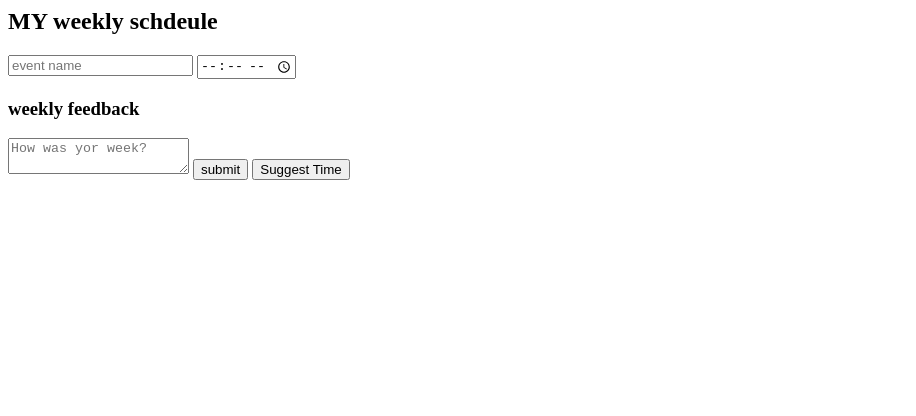
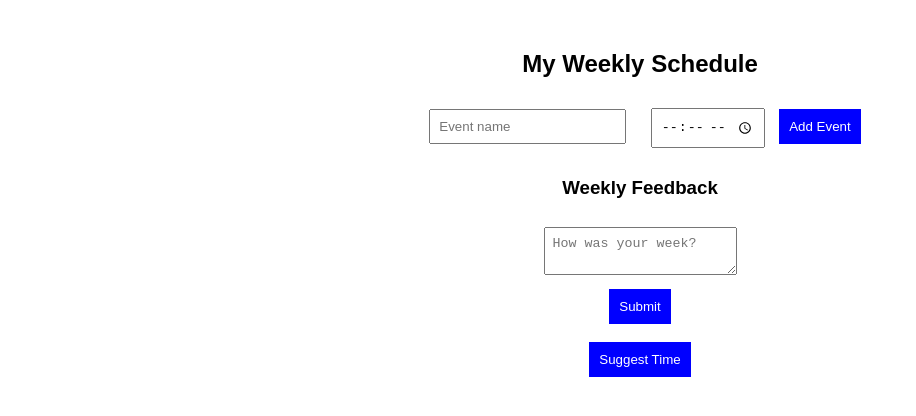
Before and after one commit to sanjanajolly0809/software-engineering-web-application, a plain HTML site: page software engenering/dashboard.html in a window 1280 px wide. Shown: the whole page, without its empty margins (0-916 px from the left). Drawn offline with Linux system fonts and the light colour scheme.

Commit message:
Add files via upload

```diff
--- a/software engenering/dashboard.html
+++ b/software engenering/dashboard.html
@@ -1,19 +1,28 @@
+<!DOCTYPE html>
 <html>
 <head>
-    <title>Smartweek dashboard</title>
-    <link rel="stylesheet" href="style.css"
+    <title>SmartWeek Dashboard</title>
+    <link rel="stylesheet" href="style.css">
 </head>
 <body>
-    <h2> MY weekly schdeule</h2>
-    <input type="text" id="eventname" placeholder="event name">
-    <input type="time" id="eventtime">
 
-    <ul id="eventlist"></ul>
+    <h2>My Weekly Schedule</h2>
 
-    <h3> weekly feedback</h3>
-    <textarea id="feedback" placeholder="How was yor week?"></textarea>
-    <button onclick="submitfeedback()">submit</button>
+    <input type="text" id="eventName" placeholder="Event name">
+    <input type="time" id="eventTime">
+    <button onclick="addEvent()">Add Event</button>
+
+    <ul id="eventList"></ul>
+
+    <h3>Weekly Feedback</h3>
+    <textarea id="feedback" placeholder="How was your week?"></textarea>
+    <br>
+    <button onclick="submitFeedback()">Submit</button>
+
+    <br><br>
+    <button onclick="suggestTime()">Suggest Time</button>
+
     <script src="script.js"></script>
-    <button onclick="suggestTime()">Suggest Time</button>
+
 </body>
 </html>
--- a/software engenering/script.js
+++ b/software engenering/script.js
@@ -0,0 +1,29 @@
+function login() {
+    window.location.href = "dashboard.html";
+}
+
+function addEvent() {
+    let name = document.getElementById("eventName").value;
+    let time = document.getElementById("eventTime").value;
+
+    if (name === "" || time === "") {
+        alert("Please enter event name and time");
+        return;
+    }
+
+    let li = document.createElement("li");
+    li.innerText = name + " at " + time;
+
+    document.getElementById("eventList").appendChild(li);
+}
+
+function submitFeedback() {
+    let feedback = document.getElementById("feedback").value;
+    alert("Feedback submitted: " + feedback);
+}
+
+function suggestTime() {
+    let times = ["09:00", "12:00", "15:00", "18:00"];
+    let random = times[Math.floor(Math.random() * times.length)];
+    alert("Suggested time: " + random);
+}
--- a/software engenering/style.css
+++ b/software engenering/style.css
@@ -0,0 +1,18 @@
+body {
+    font-family: Arial;
+    text-align: center;
+    margin-top: 50px;
+}
+
+input, textarea {
+    margin: 10px;
+    padding: 8px;
+}
+
+button {
+    padding: 10px;
+    background-color: blue;
+    color: white;
+    border: none;
+    cursor: pointer;
+}
```
Also changed, not shown: software engenering/login.html (added, +17 -0 lines), 1 other file.
